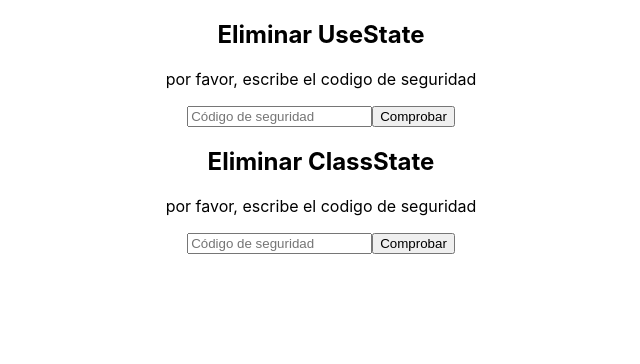
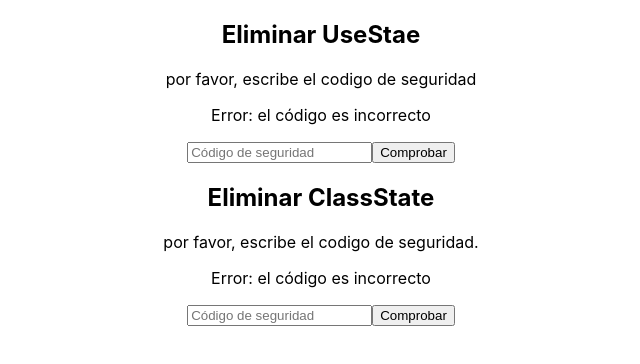
Before and after one commit to NightDreams/curso-react-estado-1, a React (Create React App) app: page / in a window 1280 px wide. Shown: the top 364 px of the page, without its empty margins (319-959 px from the left). Built offline with nearby package versions, Linux system fonts and the light colour scheme.

Commit message:
C3 - Emulate Simple States , React.Component vs useState

```diff
--- a/src/App.js
+++ b/src/App.js
@@ -5,8 +5,8 @@
 function App() {
   return (
     <div className="App">
-      <UseState />
-      <ClasState />
+      <UseState name="UseStae" />
+      <ClasState name="ClassState" />
     </div>
   );
 }
--- a/src/ClasState.js
+++ b/src/ClasState.js
@@ -1,13 +1,28 @@
 import React, { Component } from "react";
 
 export class ClasState extends Component {
+  constructor(props) {
+    super(props);
+
+    this.state = {
+      error: true,
+    };
+  }
+
   render() {
     return (
       <div>
-        <h2>Eliminar ClassState</h2>
-        <p>por favor, escribe el codigo de seguridad </p>
+        <h2>Eliminar {this.props.name}</h2>
+        <p>por favor, escribe el codigo de seguridad. </p>
+        {this.state.error && <p> Error: el código es incorrecto</p>}
         <input type="text" placeholder="Código de seguridad" />
-        <button>Comprobar</button>
+        <button
+          onClick={() =>
+            this.setState((prevState) => ({ error: !prevState.error }))
+          }
+        >
+          Comprobar
+        </button>
       </div>
     );
   }
--- a/src/UseState.js
+++ b/src/UseState.js
@@ -1,11 +1,17 @@
-import React from "react";
-export function UseState() {
+import React, { useState } from "react";
+
+export function UseState({ name }) {
+  const [error, setError] = useState(true);
+
   return (
     <div>
-      <h2>Eliminar UseState</h2>
+      <h2>Eliminar {name}</h2>
       <p>por favor, escribe el codigo de seguridad </p>
+      {error && <p> Error: el código es incorrecto</p>}
       <input type="text" placeholder="Código de seguridad" />
-      <button>Comprobar</button>
+      <button onClick={() => setError((prevState) => !prevState)}>
+        Comprobar
+      </button>
     </div>
   );
 }
```
